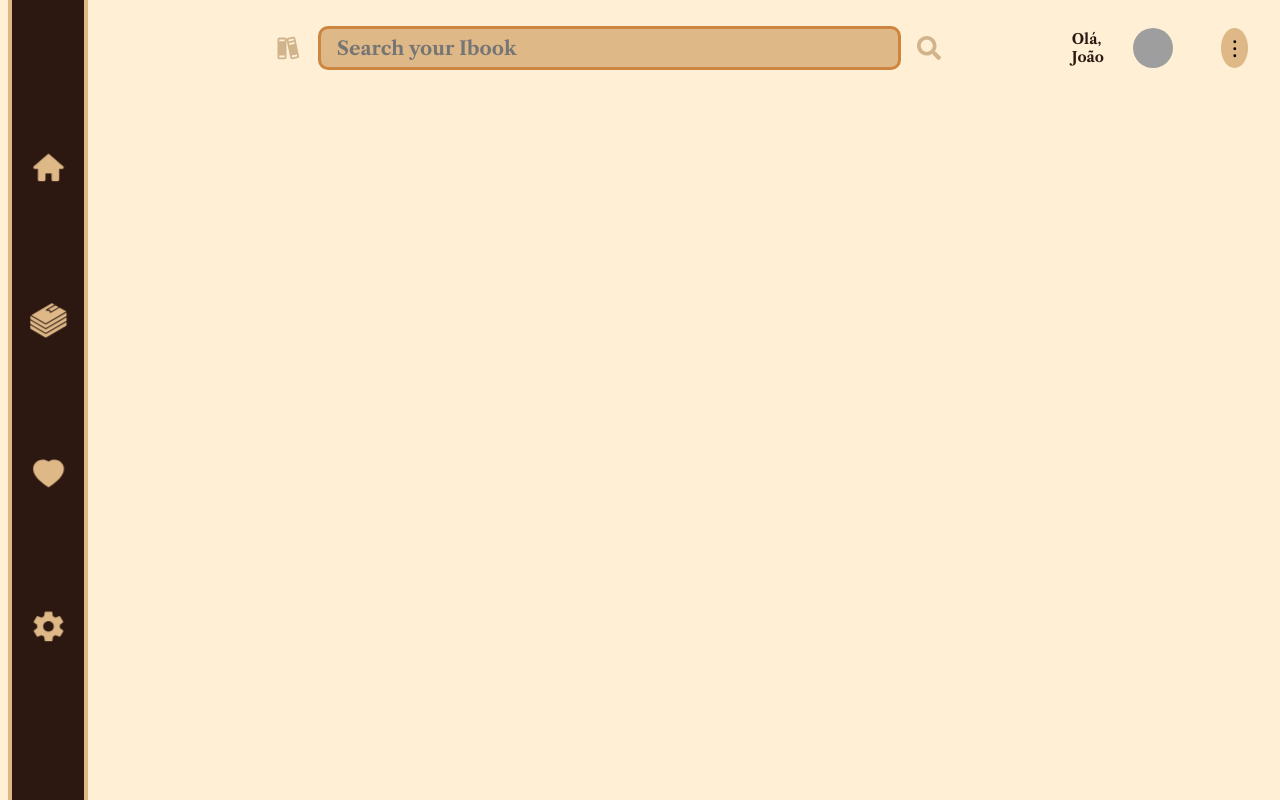
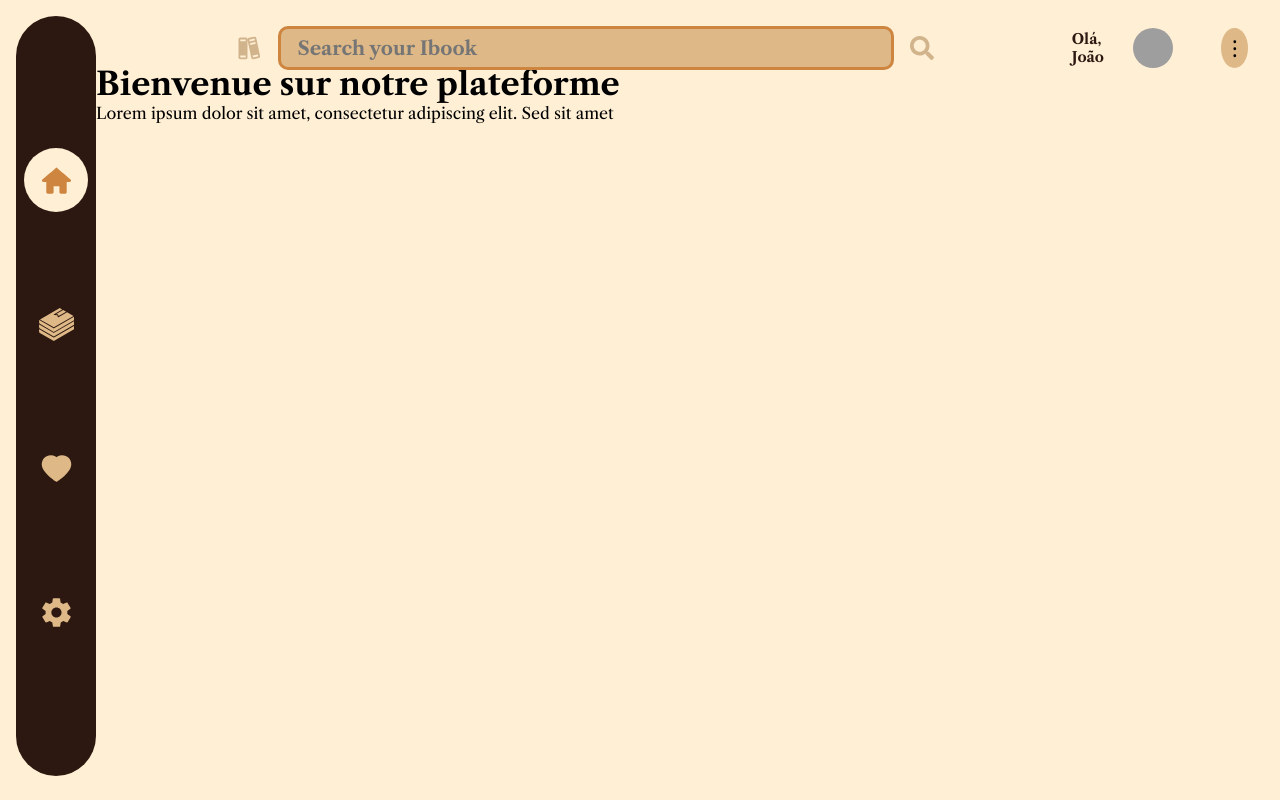
Before and after one commit to Maycondo/WebIbooks, a React (Vite) app: page / in a window 1280 px wide. Built offline with nearby package versions, Linux system fonts and the light colour scheme; grey boxes are pictures that could not be loaded.

Commit message:
Adicionando tela iniciaal do proejeto de ibooks

```diff
--- a/src/App.jsx
+++ b/src/App.jsx
@@ -1,4 +1,5 @@
 import Toppanel from "./components/Toppanel/Toppanel.jsx"
+import Panelhome from "./pages/Home/Panelhome.jsx"
 import Loader from './components/Loader/Loader.jsx';
 import GlobalStyle, { Conteiner_nav, Conteiner_painel }  from './style/style.js';
 
@@ -24,15 +25,22 @@ const useLoader = (delay) => {
 
 export default function App() {
 
-  const [actinveIcon, setActinveIcon ] = useState(null)
+  const [actinveIcon, setActinveIcon ] = useState("home")
   const loading = useLoader(4000)
+
+
+  const iconStyles = (key ) => ({
+    backgroundColor: actinveIcon === key ? '#FFEFD5' : 'transparent',
+    cursor: 'pointer',
+    transition: 'background-color 0.3s',
+  });
 
 
   const IconesNav = {
     home: <TiHome size={35} color={actinveIcon === "home" ? '#CD853F' : '#DEB887'}/>,
     book: <SiBookstack size={35} color={actinveIcon === "book" ? '#CD853F' : '#DEB887'}/>,
     heart: <AiFillHeart size={35} color={actinveIcon === "heart" ? '#CD853F' : '#DEB887'}/>,
-    settings: <IoMdSettings size={35}color={actinveIcon === "settings" ? '#CD853F' : '#DEB887'}/>,
+    settings: <IoMdSettings size={35} color={actinveIcon === "settings" ? '#CD853F' : '#DEB887'}/>,
   }
 
   if(loading) {
@@ -48,7 +56,7 @@ export default function App() {
                   <ul>
                       {Object.keys(IconesNav).map((key) => (
                         <li key={key}>
-                            <a href={`#${key}`} onClick={() => setActinveIcon(key)} >
+                            <a href={`#${key}`} onClick={() => setActinveIcon(key) } style={ iconStyles(key)}  >
                               {IconesNav[key]}
                             </a>
                         </li>
@@ -59,6 +67,7 @@ export default function App() {
         </Conteiner_nav>
         <Conteiner_painel>
           <Toppanel />
+          <Panelhome/>
         </Conteiner_painel>
     </>
   );
--- a/src/components/Toppanel/Toppanel.jsx
+++ b/src/components/Toppanel/Toppanel.jsx
@@ -1,5 +1,4 @@
 import Topbar, { Inputsearch , Perfiluser } from "./style.js"
-// React
 import { motion } from "framer-motion"
 
 // React Server Components
--- /dev/null
+++ b/src/pages/Home/Panelhome.jsx
@@ -0,0 +1,21 @@
+import "./style.css"
+
+
+export default function Panelhome () {
+    return (
+        <>
+          <div className="panel-home">
+                <div className="panel_ibooks">
+
+                </div>
+                    <div className="descriton_">
+                        <h1 className="title">Bienvenue sur notre plateforme</h1>
+                        <p className="description">Lorem ipsum dolor sit amet, consectetur adipiscing elit. Sed sit amet</p>
+                    </div>
+                <div className="">
+
+                </div>
+          </div>
+        </>
+    )
+}
--- /dev/null
+++ b/src/pages/Home/style.css
@@ -0,0 +1,7 @@
+
+
+.panel-home {
+    height: 100%;
+    width: 100%;
+    display: flex;
+}
--- a/src/style/style.js
+++ b/src/style/style.js
@@ -25,16 +25,15 @@ export default GlobaStyle;
 export const Conteiner_nav = styled.div`
 
       height: 100%;
-      width: 10rem;
+      width: 6rem;
       display: flex;
       justify-content: space-between;
 
       nav {
-         height: 100%;
-         margin: 0rem 0.5rem;
+         height: 95%;
+         margin: 1rem 1rem;
+         border-radius: 50px;
          width: 5rem;
-         border-left: solid 4px #DEB887;
-         border-right: solid 4px #DEB887;
          background-color: #2c1810;
          display: flex;
          align-content: center;
@@ -44,7 +43,7 @@ export const Conteiner_nav = styled.div`
       ul {
          margin: 2rem 0rem;
          width: 100%;
-         gap: 7rem;
+         gap: 5rem;
          list-style: none;
          display: flex;
          flex-direction: column;
@@ -53,13 +52,20 @@ export const Conteiner_nav = styled.div`
       }
 
       li {
-         width: 100%;
          display: flex;
          justify-content: center;
          align-items: center;
+         border-top-left-radius: 50px;
+         border-bottom-left-radius: 50px;
       }
 
       a {
+         height: 4rem;
+         width: 4rem;
+         border-radius: 50%;
+         display: flex;
+         justify-content: center;
+         align-items: center;
          text-decoration: none;
          color: #FFF8DC;
          font-size: 1.5rem;
```
